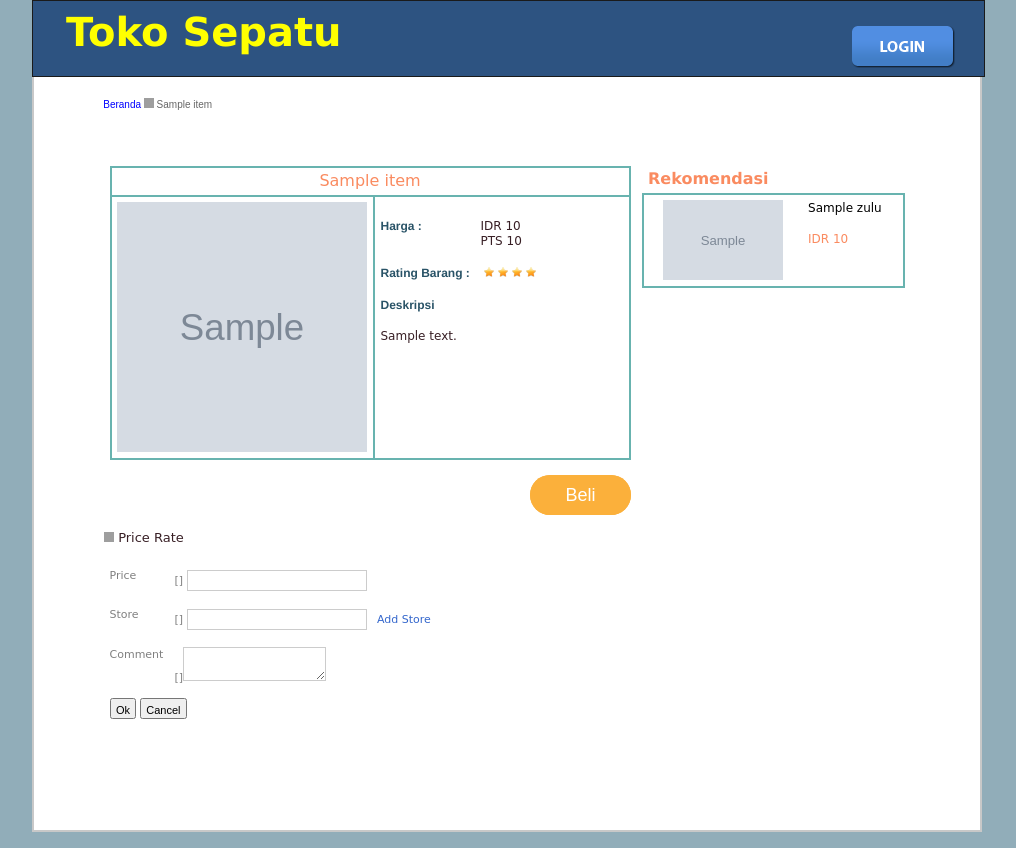
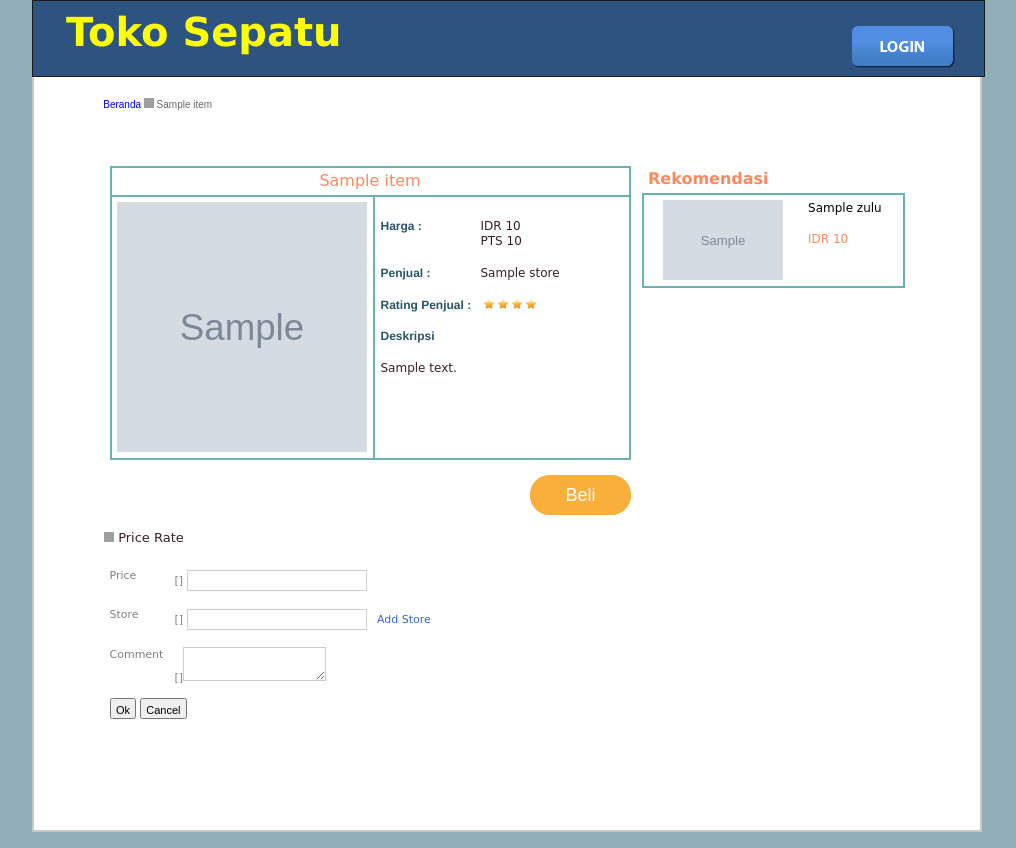
Before and after one commit to kiratakada/mautauaja.com, a Django app: template templates/items/price.html in a window 1280 px wide. Shown: the whole page, without its empty margins (133-1149 px from the left). Run offline with Django 3.2, Linux system fonts and the light colour scheme; the template is opened without the code that fills it: most values are stand-ins (such as "Sample title", 1, 10 or a date in 2020); grey boxes marked "Sample" are stand-in pictures; form fields are guessed from the names that the template uses; grey boxes are pictures that could not be loaded.

Commit message:
change naming

```diff
--- a/templates/items/general_file.html
+++ b/templates/items/general_file.html
@@ -17,8 +17,8 @@
                          <br>
                          <label>Harga : </label>IDR {{ items.price|intcomma}}<br>
                          <label></label>PTS {{ items.point|intcomma}}<br/><br/>
-{#                         <label>Penjual : </label>{{ items.users.email }}<br/><br/>#}
-                         <label>Rating Barang : </label>
+                         <label>Penjual : </label>{{ items.store.store_name}}<br/><br/>
+                         <label>Rating Penjual : </label>
                             {% ifequal items.store.store_rating 1 %}
                                  <img src="/mautauaja/static/assets/star.png" style="width: 10px; height: 10px;">
                             {% endifequal %}
@@ -48,7 +48,6 @@
                                  <img src="/mautauaja/static/assets/star.png" style="width: 10px; height: 10px;">
                                  <img src="/mautauaja/static/assets/star.png" style="width: 10px; height: 10px;">
                             {% endifequal %}
-
 
                          <br/><br/>
                          <label>Deskripsi </label><br/><br/>
--- a/templates/news/news_details.html
+++ b/templates/news/news_details.html
@@ -19,7 +19,7 @@
         <div style="margin-top: 50px;">
             {{ news.date_created|date:"d M Y H:m a "}} <br/><br/>
             <span class="news_title">{{ news.title }}</span><br/><br/><br/><br/>
-            Ditulis Oleh : {{ news.user }} - Ranli Mart.
+            Ditulis Oleh : {{ news.user }} - Toko Sepatu
         </div><br/>
 
         <table>
```
